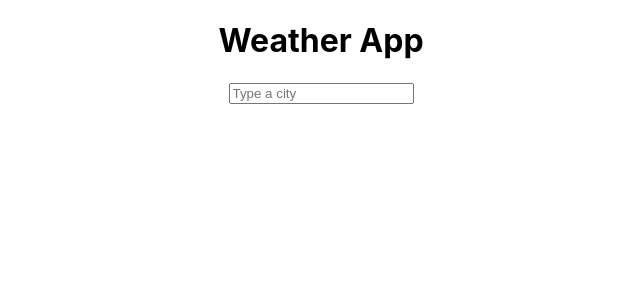
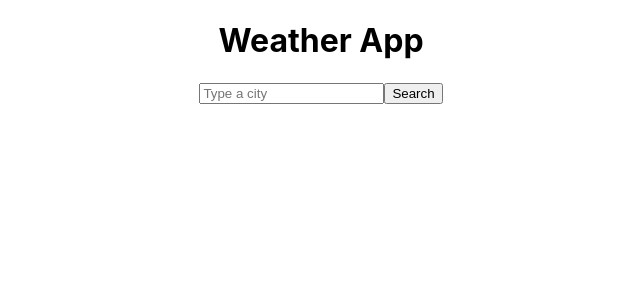
Before and after one commit to Christi1na/weather-react, a React (Create React App) app: page / in a window 1280 px wide. Shown: the top 300 px of the page, without its empty margins (319-959 px from the left). Built offline with nearby package versions, Linux system fonts and the light colour scheme.

Commit message:
Added button

```diff
--- a/src/Weather.js
+++ b/src/Weather.js
@@ -3,6 +3,7 @@ function Weather() {
     <div>
       <form>
         <input type="search" placeholder="Type a city" />
+        <input type="submit" value="Search" />
       </form>
     </div>
   );
```
